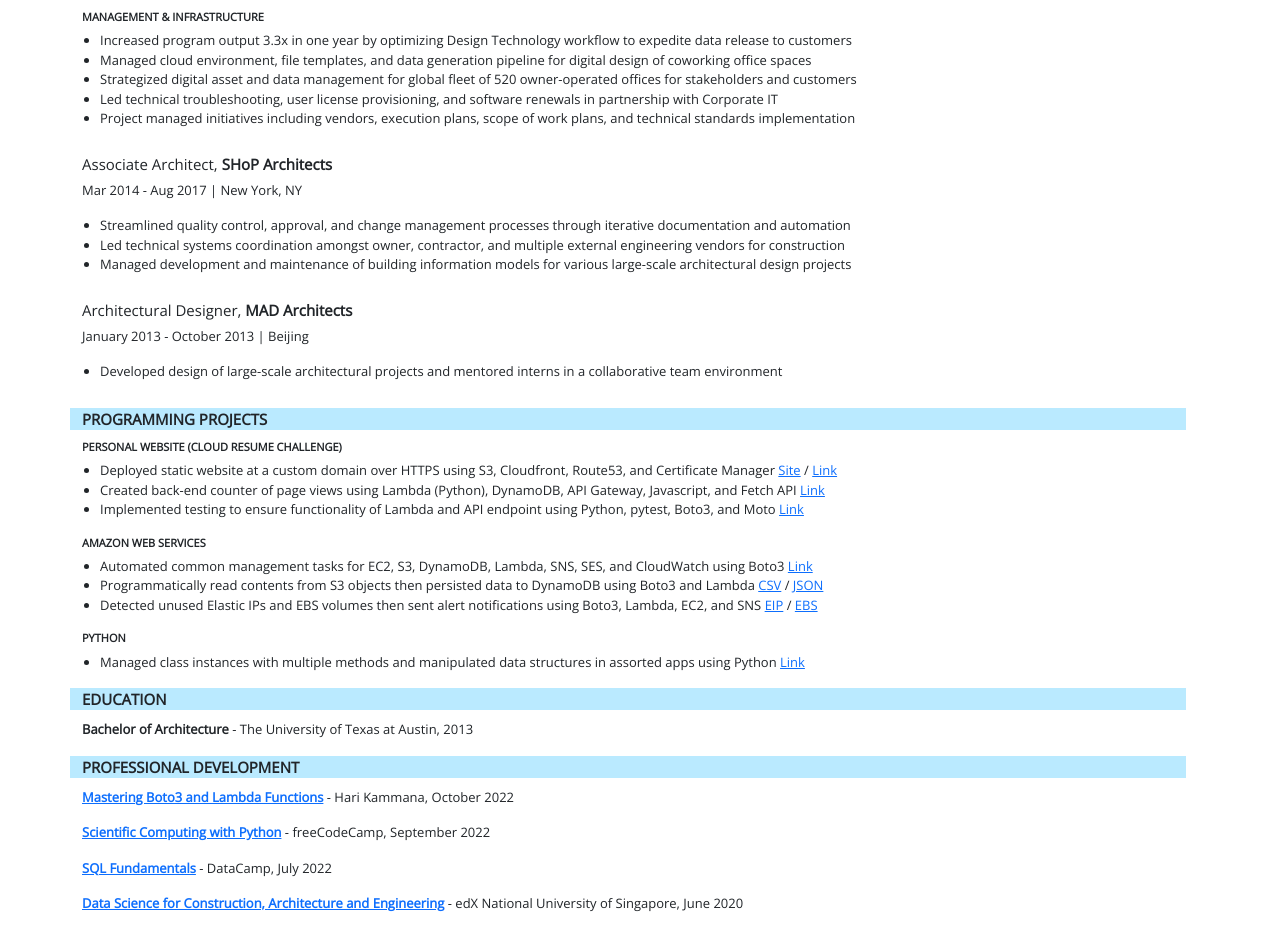
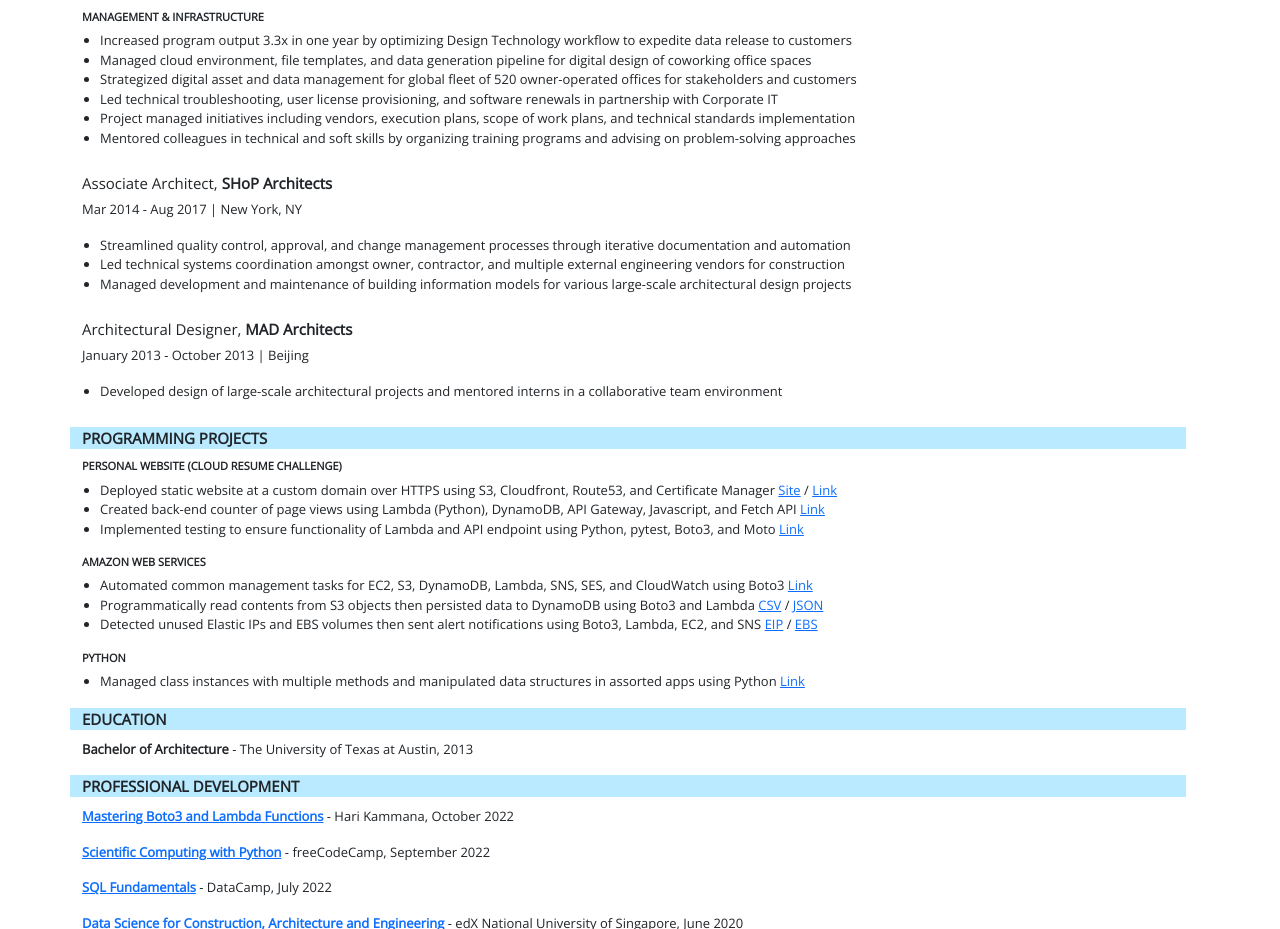
Before and after one commit to williamlewis/cloud-resume-challenge, a plain HTML site: page 01 - Website Front-End/index.html in a window 1280 px wide. Shown: the part 800-1729 px from the top of the page. Drawn offline with nearby package versions, Linux system fonts and the light colour scheme; no server answers; a web font is replaced by a local one.

Commit message:
Update resume text

```diff
--- a/01 - Website Front-End/index.html
+++ b/01 - Website Front-End/index.html
@@ -152,6 +152,8 @@
                     <li>Led technical troubleshooting, user license provisioning, and software renewals in partnership with Corporate IT</li>
 
                     <li>Project managed initiatives including vendors, execution plans, scope of work plans, and technical standards implementation</li>
+
+                    <li>Mentored colleagues in technical and soft skills by organizing training programs and advising on problem-solving approaches</li>
                 </ul>
             </div>
 
```
